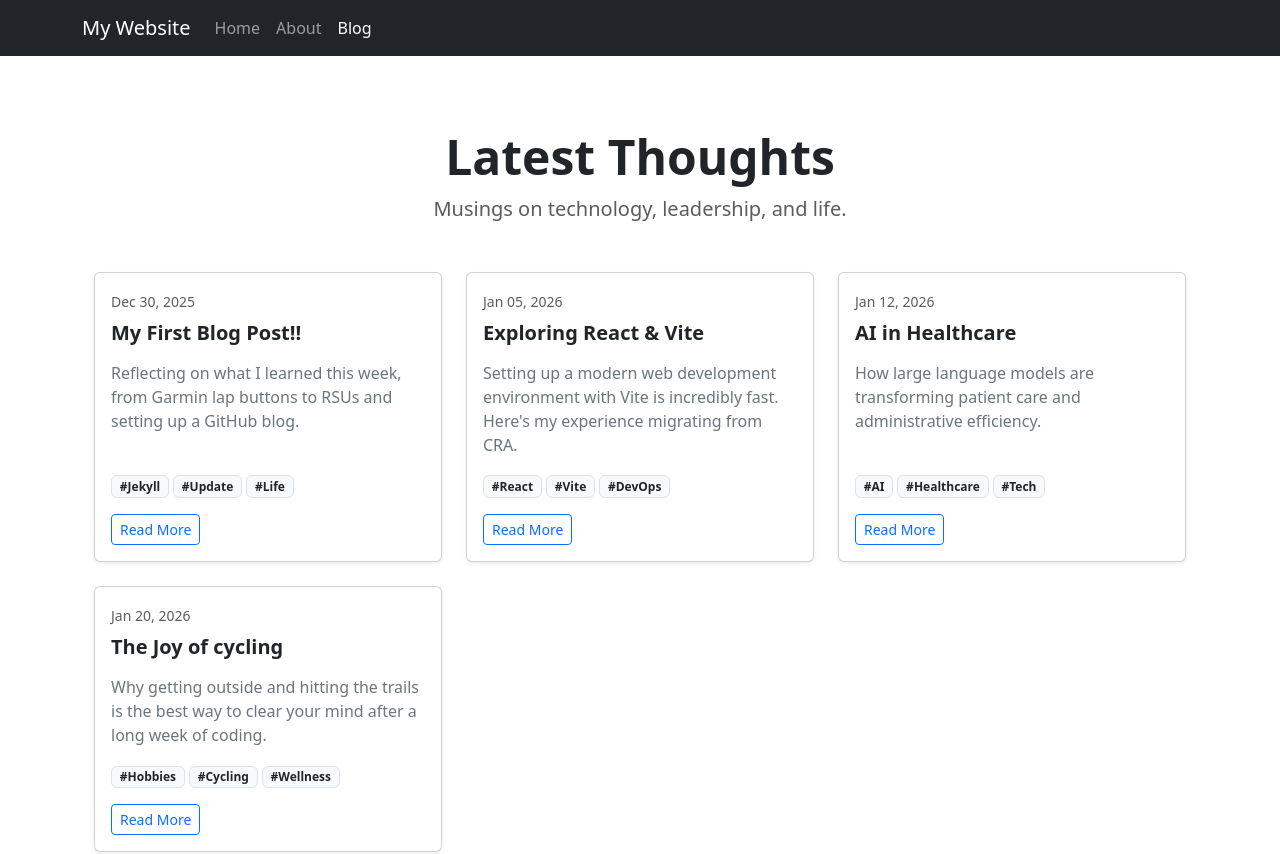
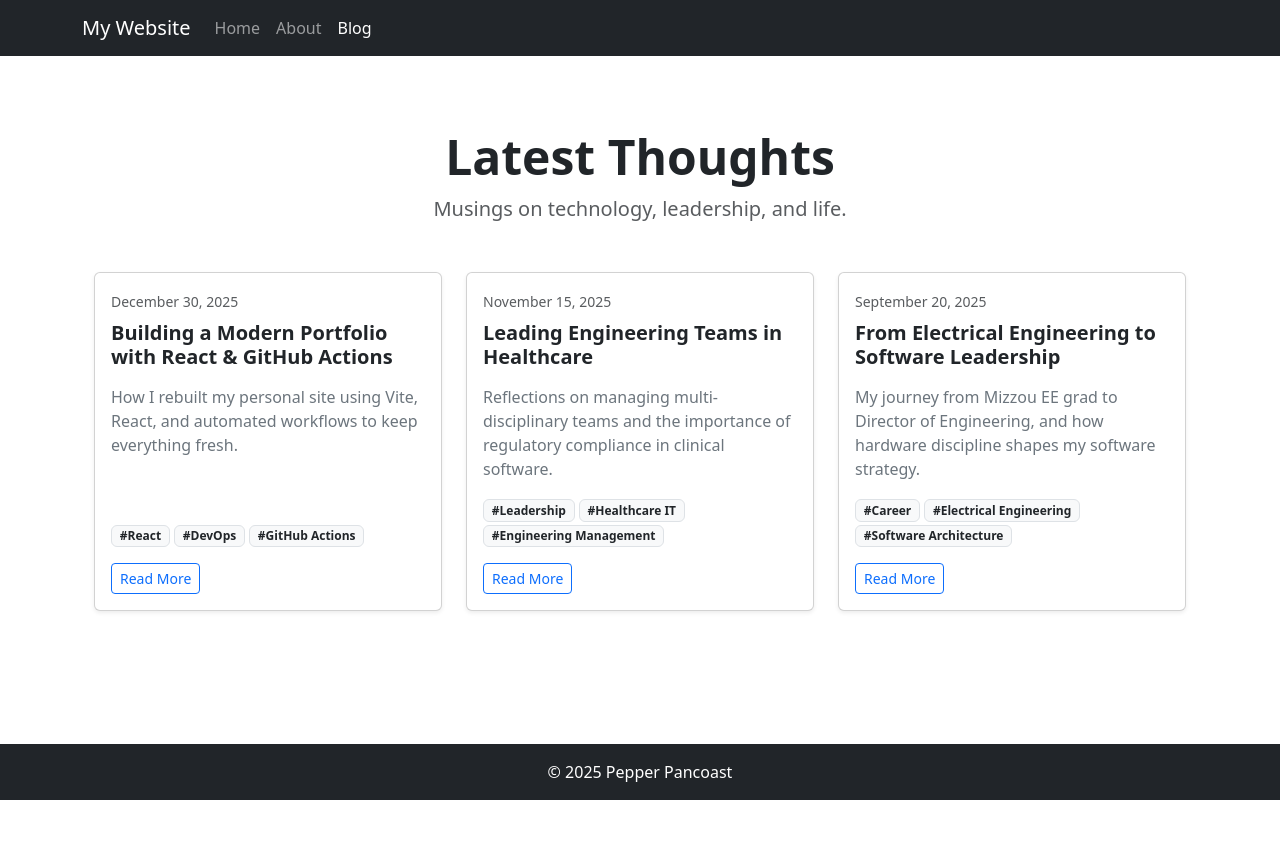
Before and after one commit to drtootsie/drtootsie.github.io, a React (Vite) app: page /#/blog in a window 1280 px wide. Shown: the top 854 px of the page. After the commit the page ends 800 px from the top, so only its background shows below. Built offline with nearby package versions, Linux system fonts and the light colour scheme.

Commit message:
feat: expand blog with json data and enhance about page bio

```diff
--- /dev/null
+++ b/src/data/posts.json
@@ -0,0 +1,26 @@
+[
+  {
+    "id": "1",
+    "title": "Building a Modern Portfolio with React & GitHub Actions",
+    "date": "2025-12-30",
+    "summary": "How I rebuilt my personal site using Vite, React, and automated workflows to keep everything fresh.",
+    "tags": ["React", "DevOps", "GitHub Actions"],
+    "content": "This website was built to be a living representation of my work. Using React and Vite allows for blazing fast performance, while GitHub Actions handles the heavy lifting of deployment and security scanning. The goal was to create a maintenance-free setup where updating my resume or adding a blog post is as simple as editing a JSON file."
+  },
+  {
+    "id": "2",
+    "title": "Leading Engineering Teams in Healthcare",
+    "date": "2025-11-15",
+    "summary": "Reflections on managing multi-disciplinary teams and the importance of regulatory compliance in clinical software.",
+    "tags": ["Leadership", "Healthcare IT", "Engineering Management"],
+    "content": "In the healthcare space, 'move fast and break things' isn't just risky—it's dangerous. Leading engineering teams at Netsmart and Cerner taught me that true velocity comes from clarity and automated quality checks, not just coding speed. Balancing innovation with regulatory compliance is the core challenge of modern HealthTech."
+  },
+  {
+    "id": "3",
+    "title": "From Electrical Engineering to Software Leadership",
+    "date": "2025-09-20",
+    "summary": "My journey from Mizzou EE grad to Director of Engineering, and how hardware discipline shapes my software strategy.",
+    "tags": ["Career", "Electrical Engineering", "Software Architecture"],
+    "content": "Starting in Electrical Engineering at Mizzou gave me a deep appreciation for systems constraints. In software, we often forget that resources are finite. My background in EE helps me view software architecture not just as code, but as a system of signals, bottlenecks, and capacities."
+  }
+]
--- a/src/pages/About.jsx
+++ b/src/pages/About.jsx
@@ -18,6 +18,9 @@ const About = () => {
           </p>
           <p>
             I thrive on "nerd things" and cycling through passions just as I did in my youth—whether it's diving deep into new tech stacks, gaming, or exploring the outdoors.
+          </p>
+          <p className="mt-3 text-muted">
+            Professionally, I serve as the <strong>Director of Engineering at Netsmart</strong>, where I lead multi-disciplinary teams to build compliant, scalable clinical platforms. My background spans from Electrical Engineering to managing international software teams.
           </p>
         </Col>
       </Row>
--- a/src/pages/Blog.jsx
+++ b/src/pages/Blog.jsx
@@ -1,42 +1,13 @@
-import React from 'react';
-import { Container, Row, Col, Card, Badge, Button } from 'react-bootstrap';
-
-const blogPosts = [
-  {
-    id: 1,
-    title: "My First Blog Post!!",
-    date: "Dec 30, 2025",
-    summary: "Reflecting on what I learned this week, from Garmin lap buttons to RSUs and setting up a GitHub blog.",
-    tags: ["Jekyll", "Update", "Life"],
-    content: "I want to put what I learned every week..."
-  },
-  {
-    id: 2,
-    title: "Exploring React & Vite",
-    date: "Jan 05, 2026",
-    summary: "Setting up a modern web development environment with Vite is incredibly fast. Here's my experience migrating from CRA.",
-    tags: ["React", "Vite", "DevOps"],
-    content: "..."
-  },
-  {
-    id: 3,
-    title: "AI in Healthcare",
-    date: "Jan 12, 2026",
-    summary: "How large language models are transforming patient care and administrative efficiency.",
-    tags: ["AI", "Healthcare", "Tech"],
-    content: "..."
-  },
-   {
-    id: 4,
-    title: "The Joy of cycling",
-    date: "Jan 20, 2026",
-    summary: "Why getting outside and hitting the trails is the best way to clear your mind after a long week of coding.",
-    tags: ["Hobbies", "Cycling", "Wellness"],
-    content: "..."
-  }
-];
+import React, { useState } from 'react';
+import { Container, Row, Col, Card, Badge, Button, Modal } from 'react-bootstrap';
+import blogPosts from '../data/posts.json';
 
 const Blog = () => {
+  const [selectedPost, setSelectedPost] = useState(null);
+
+  const handleClose = () => setSelectedPost(null);
+  const handleShow = (post) => setSelectedPost(post);
+
   return (
     <Container className="py-5">
       <div className="text-center mb-5">
@@ -50,7 +21,7 @@ const Blog = () => {
             <Card className="h-100 shadow-sm hover-shadow transition-all">
               <Card.Body className="d-flex flex-column">
                 <div className="mb-2">
-                  <small className="text-muted">{post.date}</small>
+                  <small className="text-muted">{new Date(post.date).toLocaleDateString('en-US', { year: 'numeric', month: 'long', day: 'numeric' })}</small>
                 </div>
                 <Card.Title className="fw-bold mb-3">{post.title}</Card.Title>
                 <Card.Text className="flex-grow-1 text-secondary">
@@ -61,12 +32,43 @@ const Blog = () => {
                     <Badge bg="light" text="dark" className="me-1 border" key={idx}>#{tag}</Badge>
                   ))}
                 </div>
-                <Button variant="outline-primary" size="sm" className="mt-auto align-self-start">Read More</Button>
+                <Button
+                  variant="outline-primary"
+                  size="sm"
+                  className="mt-auto align-self-start"
+                  onClick={() => handleShow(post)}
+                >
+                  Read More
+                </Button>
               </Card.Body>
             </Card>
           </Col>
         ))}
       </Row>
+
+      {/* Post Modal */}
+      <Modal show={!!selectedPost} onHide={handleClose} size="lg" centered>
+        {selectedPost && (
+          <>
+            <Modal.Header closeButton>
+              <Modal.Title>{selectedPost.title}</Modal.Title>
+            </Modal.Header>
+            <Modal.Body>
+              <p className="text-muted mb-4">
+                {new Date(selectedPost.date).toLocaleDateString('en-US', { year: 'numeric', month: 'long', day: 'numeric' })}
+              </p>
+              <div style={{ whiteSpace: 'pre-line' }}>
+                {selectedPost.content}
+              </div>
+            </Modal.Body>
+            <Modal.Footer>
+              <Button variant="secondary" onClick={handleClose}>
+                Close
+              </Button>
+            </Modal.Footer>
+          </>
+        )}
+      </Modal>
     </Container>
   );
 };
```
